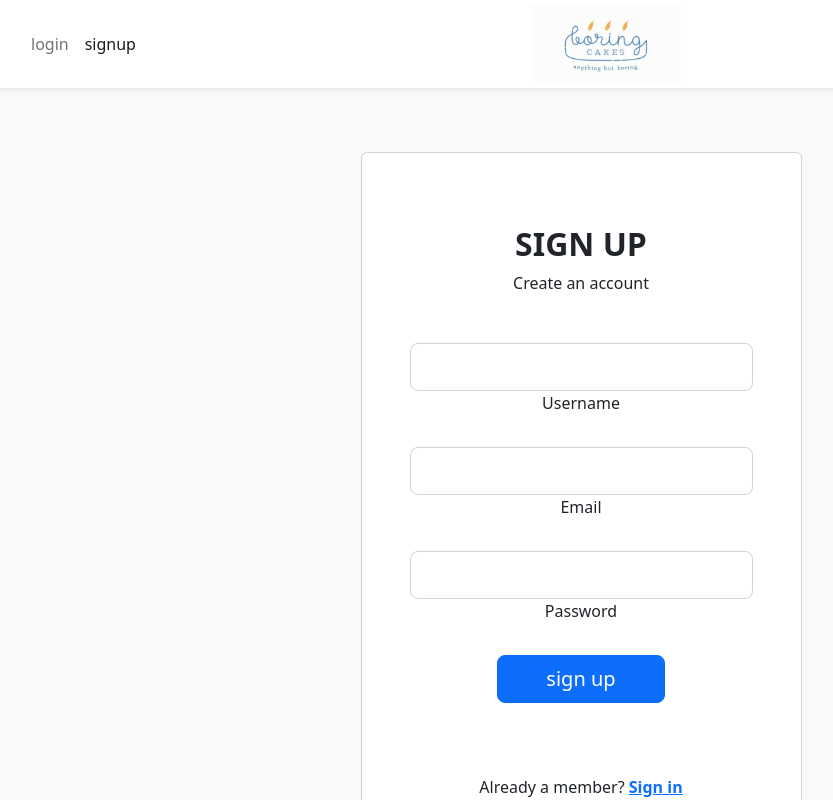
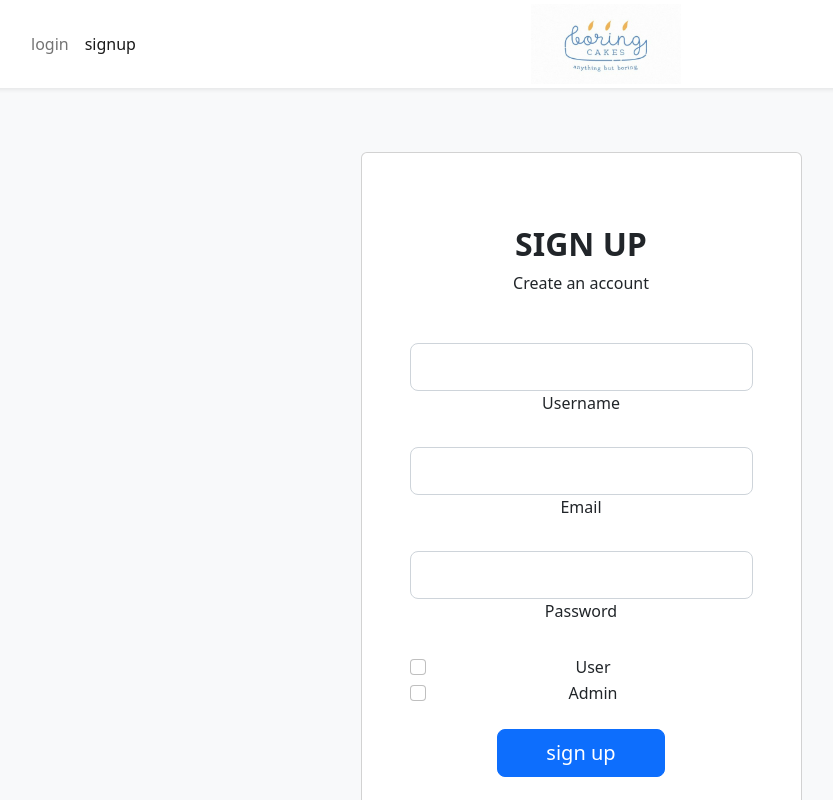
Before and after one commit to HannaTylna/webshop, a React (Create React App) app in the folder packages/frontend/: page /signup in a window 1280 px wide. Shown: the top 800 px of the page, without its empty margins (59-892 px from the left). Built offline with nearby package versions, Linux system fonts and the light colour scheme; no server answers.

Commit message:
add roles

```diff
--- a/packages/frontend/src/pages/SignupPage.tsx
+++ b/packages/frontend/src/pages/SignupPage.tsx
@@ -1,11 +1,13 @@
 import { useState } from "react"
 import axios from "axios"
 import { useNavigate } from "react-router-dom"
+import Form from "react-bootstrap/Form"
 
 export default function SignupPage() {
   const [username, setUsername] = useState<string>("")
   const [password, setPassword] = useState<string>("")
   const [email, setEmail] = useState<string>("")
+  const [role, setRole] = useState<string>("")
   const [warning, setWarning] = useState<string>("")
 
   const navigate = useNavigate()
@@ -18,7 +20,9 @@ export default function SignupPage() {
       username,
       email,
       password,
+      role,
     })
+    console.log(signupResponse)
     if (signupResponse && signupResponse.status === 200) {
       navigate("/signin")
     }
@@ -72,6 +76,22 @@ export default function SignupPage() {
                       Password
                     </label>
                   </div>
+                  <div className="form-outline form-white mb-4">
+                    <Form.Check
+                      type="checkbox"
+                      id="user"
+                      label={"User"}
+                      checked={role === "user"}
+                      onChange={() => setRole("user")}
+                    />
+                    <Form.Check
+                      type="checkbox"
+                      id="admin"
+                      label={"Admin"}
+                      checked={role === "admin"}
+                      onChange={() => setRole("admin")}
+                    />
+                  </div>
                   <button
                     className="btn btn-primary btn-lg px-5"
                     onClick={handleOnClick}
```
